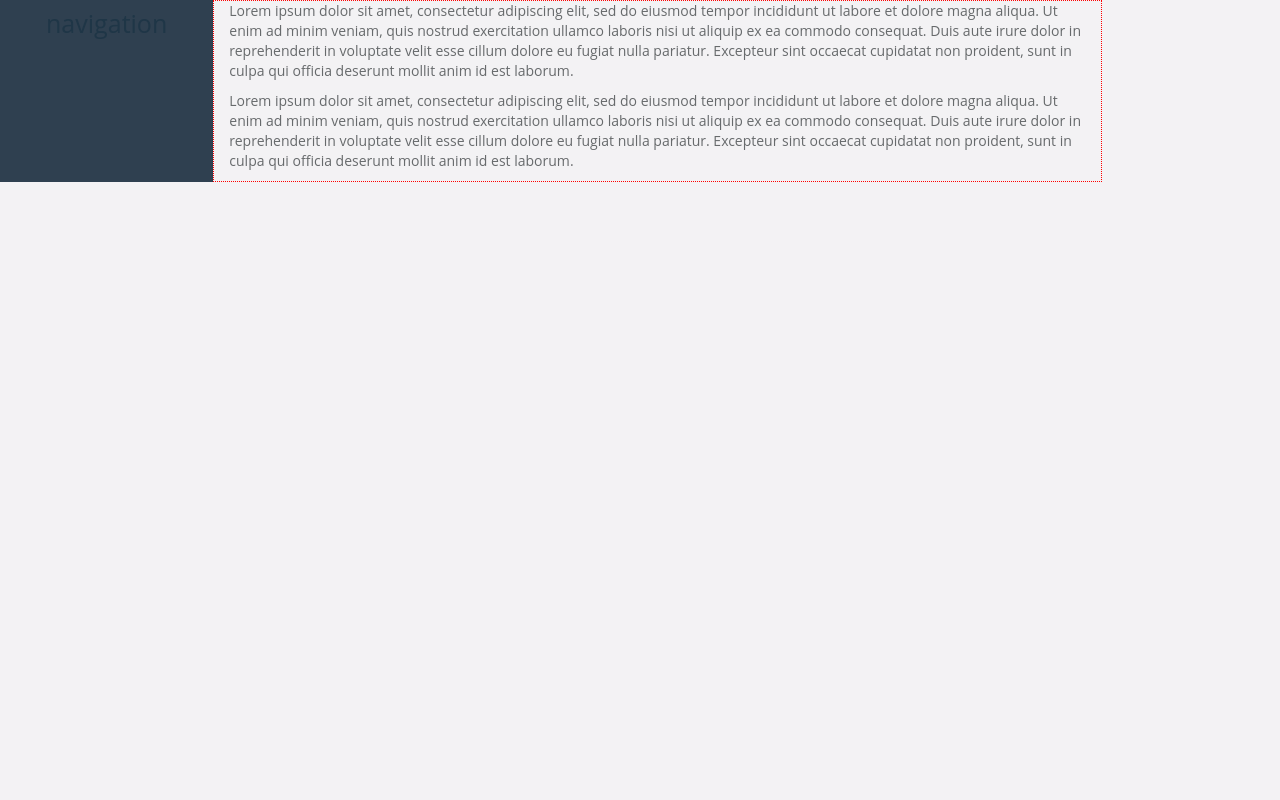
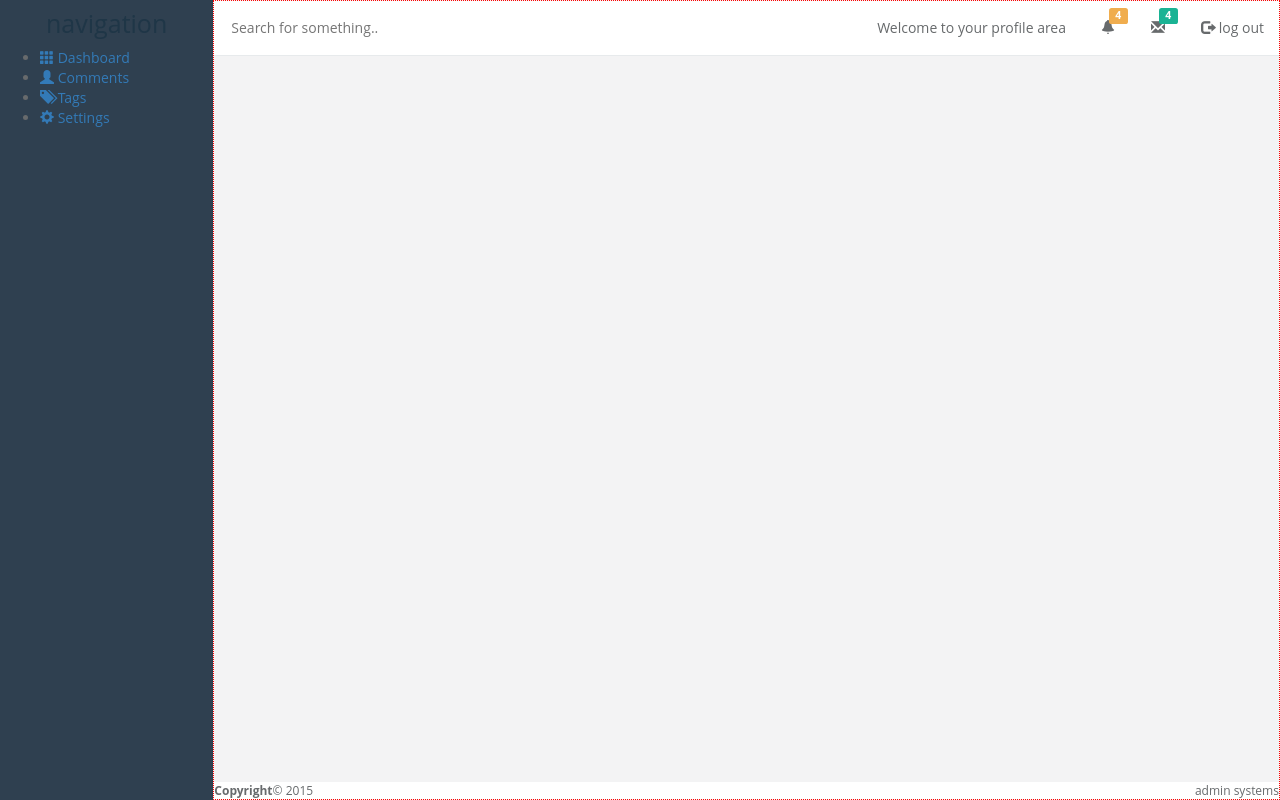
Before and after one commit to mshrek/myoha, a plain HTML site: page profilePageSelf.html in a window 1280 px wide. Drawn offline with nearby package versions, Linux system fonts and the light colour scheme.

Commit message:
Fixed UI height issue. Added navigation bar items

```diff
--- a/css/default.css
+++ b/css/default.css
@@ -1,7 +1,8 @@
 html, body{
     font-family: "open sans","Helvetica Neue", Helvetica, Arial, sans-serif;
-    background-color: #f3f2f4;
+    background-color: #f3f3f4;
     color: #676a6c;
+    height:100%;
 }
 
 .box{
@@ -12,6 +13,7 @@ html, body{
     background-color: #2f4050;
     padding: 0px;
     float:none;
+    height: 100%;
 }
 
 #side-menu h1{
@@ -24,16 +26,87 @@ html, body{
 .display-table{
     display: table;
     padding: 0px;
+    width:100%;
+    height: 100%;
 }
 
 .display-table-row{
     display:table-row;
+    height: 100%;
 }
 
 .display-table-cell{
     display:table-cell;
+    float:none;
+    height: 100%;
+
 }
 
 .valign-top{
     vertical-align:top;
 }
+
+#nav-header{
+    background-color: #fff;
+    border-bottom:1px solid #e7eaec;
+}
+
+#nav-header #header-search-field{
+    padding-top: 17px;
+    vertical-align: center;
+    border:none;
+    width:300px;
+    outline:none;
+}
+
+#nav-header ul{
+    margin: 0px;
+    padding: 0px;
+    list-style: none;
+    color: #676a6c;
+}
+
+#nav-header ul li{
+    float:left;
+    margin-left:15px;
+    padding: 17px 0px;
+}
+
+#nav-header ul .glyphicon{
+    color: #676a6c;
+}
+
+.label-message{
+    background-color: #1ab394;
+}
+
+#nav-header .logout{
+    color: #676a6c;
+}
+
+#nav-header .logout:hover{
+    color: #676a6c;
+}
+
+#nav-header #welcome{
+    margin-right:20px;
+}
+
+#nav-header ul .label{
+    position: absolute;
+    margin-top:-10px;
+    margin-left:-6px;
+}
+
+#nav-header .fixed-width{
+    width:35px;
+}
+
+#admin-footer{
+    position:absolute;
+    width:100%;
+    bottom:0px;
+    background-color: #fff;
+    color: #676a6c;
+    font-size: 12px;
+}
--- a/profilePageSelf.html
+++ b/profilePageSelf.html
@@ -9,36 +9,95 @@
 
     <!-- Bootstrap -->
     <link href="css/bootstrap.min.css" rel="stylesheet">
-    <link href="css/default.css" rel="stylesheet">
+    <link href="css/default.css" rel="stylesheet" type="text/css">
 
 
     <!-- HTML5 shim and Respond.js for IE8 support of HTML5 elements and media queries -->
     <!-- WARNING: Respond.js doesn't work if you view the page via file:// -->
     <!--[if lt IE 9]>
-    <script src="https://oss.maxcdn.com/html5shiv/3.7.2/html5shiv.min.js"></script>
-    <script src="https://oss.maxcdn.com/respond/1.4.2/respond.min.js"></script>
-    <![endif]-->
+    <!--<script src="https://oss.maxcdn.com/html5shiv/3.7.2/html5shiv.min.js"></script>-->
+    <!--<script src="https://oss.maxcdn.com/respond/1.4.2/respond.min.js"></script>-->
+    <!--<![endif]&ndash;&gt;-->
 </head>
 <body>
 <div class="container-fluid display-table">
-  <div class="row display-table-row ">
+    <div class="row display-table-row ">
+        <!--side menu-->
       <div class="col-md-2 display-table-cell valign-top" id="side-menu">
           <h1>navigation</h1>
+          <ul>
+              <li class="link">
+                  <a href="index.html">
+                      <span class="glyphicon glyphicon-th" aria-hidden="true"></span>
+                      <span>Dashboard</span>
+                  </a>
+              </li>
+              <li class="link">
+                  <a href="comments.html">
+                      <span class="glyphicon glyphicon-user" aria-hidden="true"></span>
+                      <span>Comments</span>
+                  </a>
+              </li>
+              <li class="link">
+                  <a href="tags.html">
+                      <span class="glyphicon glyphicon-tags" aria-hidden="true"></span>
+                      <span>Tags</span>
+                  </a>
+              </li>
+              <li class="link">
+                  <a href="settings.html">
+                      <span class="glyphicon glyphicon-cog" aria-hidden="true"></span>
+                      <span>Settings</span>
+                  </a>
+              </li>
+          </ul>
       </div>
-      <div class="col-md-10  display-table-cell valign-top box">
-          <p>Lorem ipsum dolor sit amet, consectetur adipiscing elit, sed do eiusmod tempor incididunt ut labore et dolore magna
-              aliqua. Ut enim ad minim veniam, quis nostrud exercitation ullamco laboris nisi ut aliquip ex ea commodo consequat.
-              Duis aute irure dolor in reprehenderit in voluptate velit esse cillum dolore eu fugiat nulla pariatur. Excepteur
-              sint occaecat cupidatat non proident, sunt in culpa qui officia deserunt mollit anim id est laborum.
-          </p>
-          <p>Lorem ipsum dolor sit amet, consectetur adipiscing elit, sed do eiusmod tempor incididunt ut labore et dolore magna
-              aliqua. Ut enim ad minim veniam, quis nostrud exercitation ullamco laboris nisi ut aliquip ex ea commodo consequat.
-              Duis aute irure dolor in reprehenderit in voluptate velit esse cillum dolore eu fugiat nulla pariatur. Excepteur
-              sint occaecat cupidatat non proident, sunt in culpa qui officia deserunt mollit anim id est laborum.
-          </p>
-      </div>
-  </div>
+
+        <!--main menu-->
+      <div class="col-md-10 display-table-cell valign-top box">
+          <div class="row">
+                <header id="nav-header" class="clearfix">
+                    <div class="col-md-5">
+                        <input type="text" id="header-search-field" placeholder="Search for something..">
+                    </div>
+                    <div class="col-md-7">
+                        <ul class=pull-right>
+                           <li id="welcome">Welcome to your profile area</li>
+                          <li class="fixed-width">
+                              <a href="#">
+                                <span class="glyphicon glyphicon-bell" aria-hidden="true"></span>
+                               <span class="label label-warning">4</span>
+                              </a>
+                          </li>
+
+                         <li class="fixed-width">
+                               <a href="#">
+                                   <span class="glyphicon glyphicon-envelope" aria-hidden="true"></span>
+                                  <span class="label label-message">4</span>
+                              </a>
+                        </li>
+
+                            <li>
+                                  <a href="#" class="logout">
+                                     <span class="glyphicon glyphicon-log-out" aria-hidden="true"></span>
+                                     log out
+                                 </a>
+                            </li>
+                        </ul>
+                    </div>
+                </header>
+          </div>
+
+        <div class="row">
+            <footer id="admin-footer" class="clearfix">
+                 <div class="pull-left"><b>Copyright</b>&copy; 2015</div>
+                 <div class="pull-right">admin systems</div>
+            </footer>
+        </div>
+    </div>
+    </div>
 </div>
+
 
 
 <!-- jQuery (necessary for Bootstrap's JavaScript plugins) -->
```
